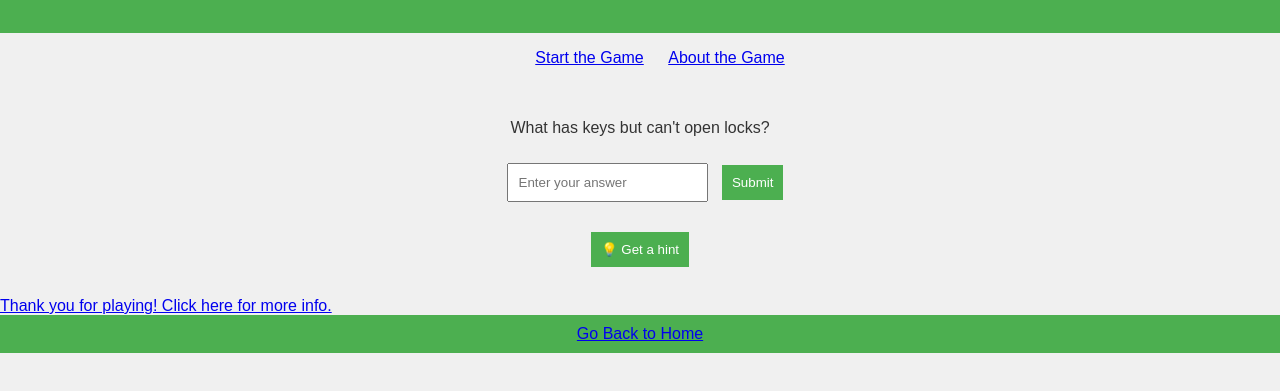
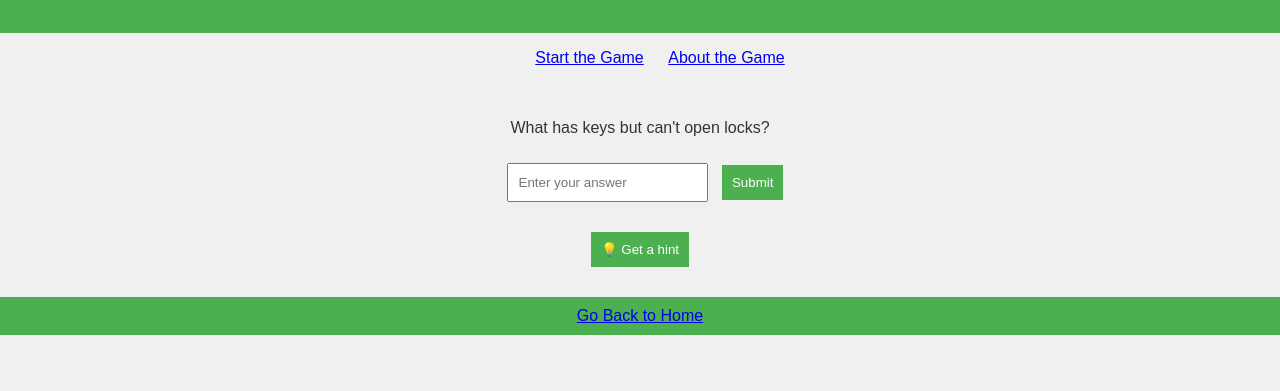
Before and after one commit to Renwick90-code/Riddle-Game-, a plain HTML site: page game.html in a window 1280 px wide. Shown: the part 121-512 px from the top of the page. Drawn offline with Linux system fonts and the light colour scheme.

Commit message:
game.html

```diff
--- a/game.html
+++ b/game.html
@@ -39,8 +39,7 @@
   </section>
 
   <!-- Display the Thank You Page Link after the game (you could show this when all riddles are solved) -->
-  <div id="thank-you-link">
-    <!-- This will only show after the game ends, e.g., after the final answer is correct -->
+  <div id="thank-you-link" style="display: none;">
     <a href="thankyou.html">Thank you for playing! Click here for more info.</a>
   </div>
 
```
